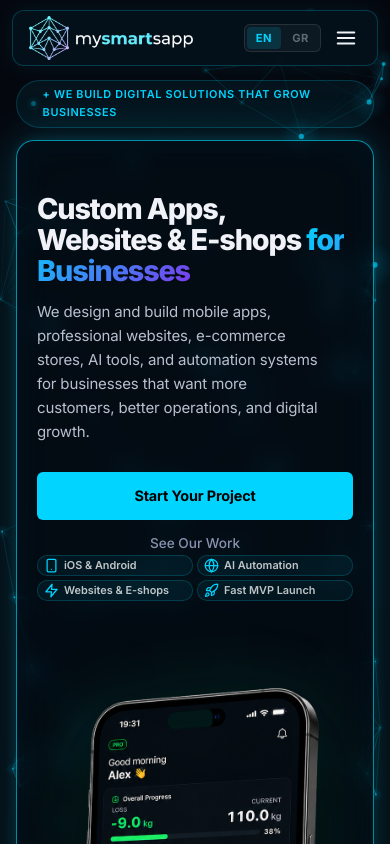
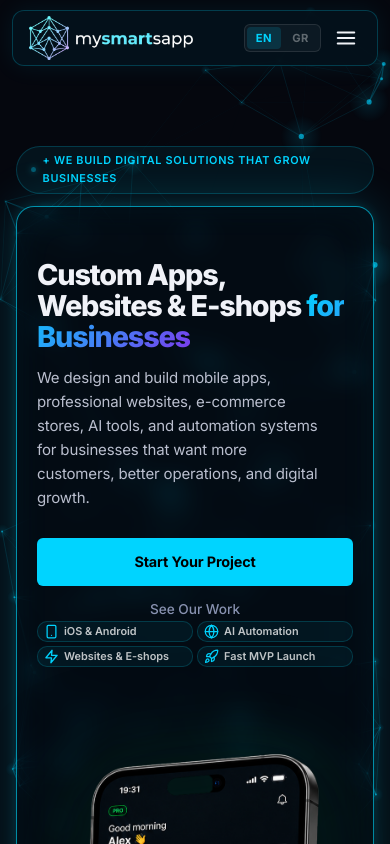
Before and after one commit to Sabbasromania-ai/mysmartapp-site, a React (Vite) app: page / in a window 390 px wide. Shown: the top 844 px of the page. Built offline with nearby package versions, Linux system fonts and the light colour scheme.

Commit message:
fix: remove fixed nav — normal scroll flow, absolute mobile dropdown

```diff
--- a/src/index.css
+++ b/src/index.css
@@ -37,18 +37,6 @@
 html {
   scroll-behavior: smooth;
   overflow-x: hidden;
-  /* Offset anchor jumps so sections don't hide under fixed nav */
-  scroll-padding-top: var(--header-clearance);
-}
-
-/* All named sections respect fixed header on scroll */
-section[id] {
-  scroll-margin-top: var(--header-clearance);
-}
-
-@media (max-width: 768px) {
-  html { scroll-padding-top: var(--header-clearance-mobile); }
-  section[id] { scroll-margin-top: var(--header-clearance-mobile); }
 }
 
 body {
@@ -79,12 +67,9 @@ body {
 }
 
 nav {
-  position: fixed;
-  top: 16px;
-  left: 50%;
-  right: auto;
-  transform: translateX(-50%);
-  z-index: 200;
+  position: relative;
+  margin: 16px auto 0;
+  z-index: 10;
   display: flex;
   justify-content: space-between;
   align-items: center;
@@ -158,17 +143,18 @@ nav {
 
 /* Mobile dropdown */
 .nav-mobile-menu {
-  position: fixed;
-  top: 64px;
+  position: absolute;
+  top: calc(100% + 6px);
   left: 0;
   right: 0;
   background: rgba(5,7,14,0.97);
   backdrop-filter: blur(24px);
-  border-bottom: 1px solid var(--border);
+  border: 1px solid var(--border);
+  border-radius: 12px;
   display: flex;
   flex-direction: column;
   padding: 12px 0 16px;
-  z-index: 198;
+  z-index: 50;
   animation: slideDown 0.18s ease;
 }
 
@@ -2406,7 +2392,7 @@ button.feature-card {
   /* Global container padding */
   .container { padding: 0 16px; }
   nav {
-    top: 10px;
+    margin: 10px auto 0;
     width: calc(100% - 24px);
     padding: 0 16px;
     height: 56px;
@@ -2415,7 +2401,6 @@ button.feature-card {
   .nav-links { display: none; }
   .nav-hamburger { display: flex; }
   .nav-cta-desktop { display: none; }
-  .nav-mobile-menu { top: calc(10px + 56px + 6px); border-radius: 0 0 12px 12px; }
   .btn-nav { padding: 8px 14px; font-size: 0.78rem; }
 
   /* ---- HERO ---- */
```
